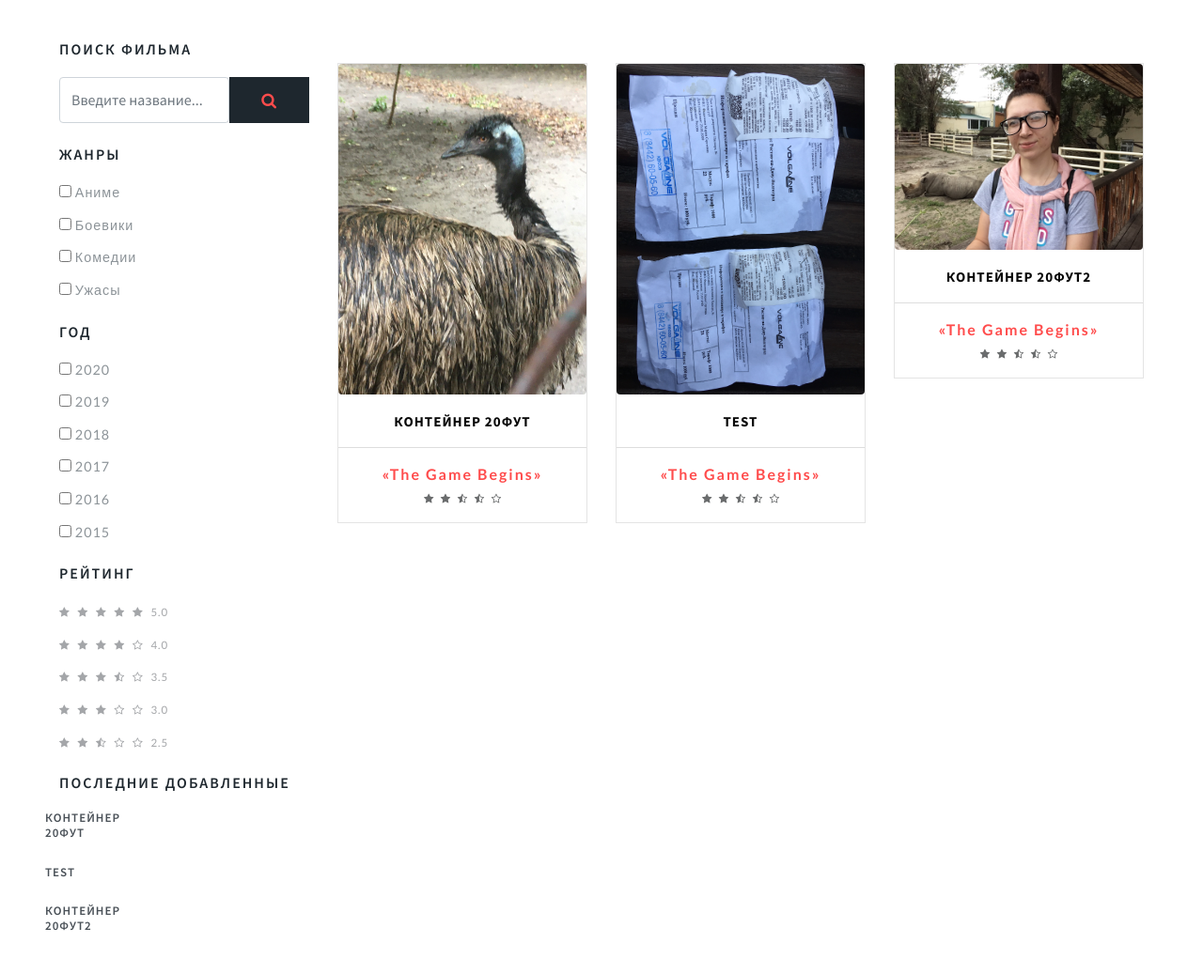
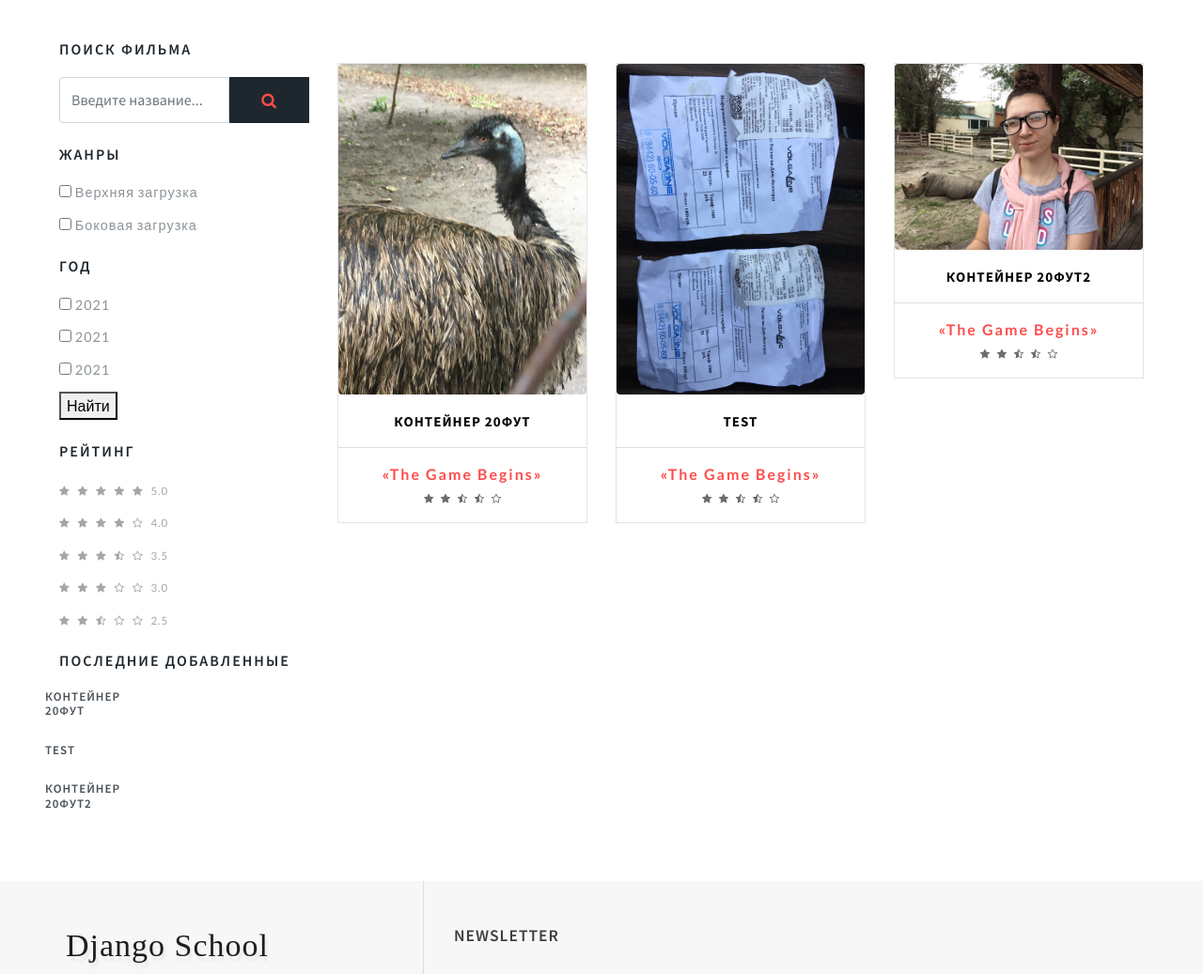
Before and after one commit to MariaRomas/django, a Django app: page / in a window 1280 px wide. Shown: the part 715-1752 px from the top of the page at 94% size. Run offline with Django 3.2, Linux system fonts and the light colour scheme; data comes from the database, SQL or seed files in the repository; some libraries are stand-ins or nearby versions.

Commit message:
filters freights

```diff
--- a/django_trucking/freights/urls.py
+++ b/django_trucking/freights/urls.py
@@ -5,6 +5,7 @@ from . import views
 
 urlpatterns = [
 path("", views.FreightsView.as_view()),
+path("filter/", views.FilterFreightsView.as_view(), name='filter'),
 path("<slug:slug>/", views.FreightDetailView.as_view(), name="freight_detail"),
 path("review/<int:pk>/", views.AddReview.as_view(), name="add_review"),
 path("worker/<str:slug>/", views.WorkerView.as_view(), name="worker_detail"),
--- a/django_trucking/freights/views.py
+++ b/django_trucking/freights/views.py
@@ -1,9 +1,20 @@
 from django.shortcuts import render, redirect
 from django.views.generic import ListView, DetailView
 from django.views.generic.base import View
-from .models import Freight, Category, Worker
+from .models import Freight, Category, Worker, Type
 from .forms import ReviewForm
-class FreightsView(ListView):
+from django.db.models import Q
+
+
+class TypeYear:
+    """Типы и года выхода фильмов"""
+    def get_types(self):
+        return Type.objects.all()
+
+    def get_years(self):
+        return Freight.objects.filter(draft=False).values("year")
+
+class FreightsView(TypeYear, ListView):
     """Список грузов"""
     model = Freight
     queryset = Freight.objects.filter(draft=False)
@@ -11,7 +22,7 @@ class FreightsView(ListView):
 
 
 
-class FreightDetailView(DetailView):
+class FreightDetailView(TypeYear, DetailView):
     """Полное описание грузоперевозки"""
     model = Freight
     slug_field = "url"
@@ -29,8 +40,17 @@ class AddReview(View):
                 form.save()
                 return redirect(freight.get_absolute_url())
 
-class WorkerView(DetailView):
+class WorkerView(TypeYear, DetailView):
     """Вывод информации о работнике"""
     model = Worker
     template_name = 'freights/worker.html'
     slug_field = "name"
+
+class FilterFreightsView(TypeYear, ListView):
+    """Фильтр фильмов"""
+    def get_queryset(self):
+        queryset = Freight.objects.filter(
+            Q(year__in=self.request.GET.getlist("year")) |
+            Q(types__in=self.request.GET.getlist("type"))
+        )
+        return queryset
--- a/django_trucking/templates/include/sidebar.html
+++ b/django_trucking/templates/include/sidebar.html
@@ -7,59 +7,36 @@
             <button class="btn1 btn" ><span class="fa fa-search" aria-hidden="true" ></span></button>
         </form>
     </div>
+    <form action="{% url 'filter' %}" method="get">
     <!--preference -->
     <div class="left-side my-4">
         <h3 class="sear-head editContent" >Жанры</h3>
         <ul class="w3layouts-box-list">
+            {%for type in view.get_types%}
             <li class="editContent" >
-                <input type="checkbox" class="checked">
-                <span class="span editContent" >Аниме</span>
+                <input type="checkbox" class="checked" name="type" value="{{type.id}}">
+                <span class="span editContent" >{{type.name}}</span>
             </li>
-                <li class="editContent" >
-                <input type="checkbox" class="checked">
-                <span class="span editContent" >Боевики</span>
-            </li>
-            <li class="editContent" >
-                <input type="checkbox" class="checked">
-                <span class="span editContent" >Комедии</span>
-            </li>
-            <li class="editContent" >
-                <input type="checkbox" class="checked">
-                <span class="span editContent" >Ужасы</span>
-            </li>
+            {%endfor%}
         </ul>
     </div>
+
+
     <!-- // preference -->
     <!-- discounts -->
     <div class="left-side">
         <h3 class="sear-head editContent" >Год</h3>
         <ul class="w3layouts-box-list">
+            {%for freight in view.get_years%}
             <li class="editContent" >
-                <input type="checkbox" class="checked">
-                <span class="span editContent" >2020</span>
+                <input type="checkbox" class="checked" name="year" value="{{freight.year}}">
+                <span class="span editContent" >{{freight.year}}</span>
             </li>
-            <li class="editContent" >
-                <input type="checkbox" class="checked">
-                <span class="span editContent" >2019</span>
-            </li>
-            <li class="editContent" >
-                <input type="checkbox" class="checked">
-                <span class="span editContent" >2018</span>
-            </li>
-            <li>
-                <input type="checkbox" class="checked">
-                <span class="span editContent" >2017</span>
-            </li>
-            <li class="editContent" >
-                <input type="checkbox" class="checked">
-                <span class="span editContent" >2016</span>
-            </li>
-            <li class="editContent" >
-                <input type="checkbox" class="checked">
-                <span class="span editContent" >2015</span>
-            </li>
+            {%endfor%}
         </ul>
     </div>
+    <button type="submit">Найти</button>
+    </form>
     <!-- //discounts -->
     <!-- reviews -->
     <div class="customer-rev left-side my-4">
```
